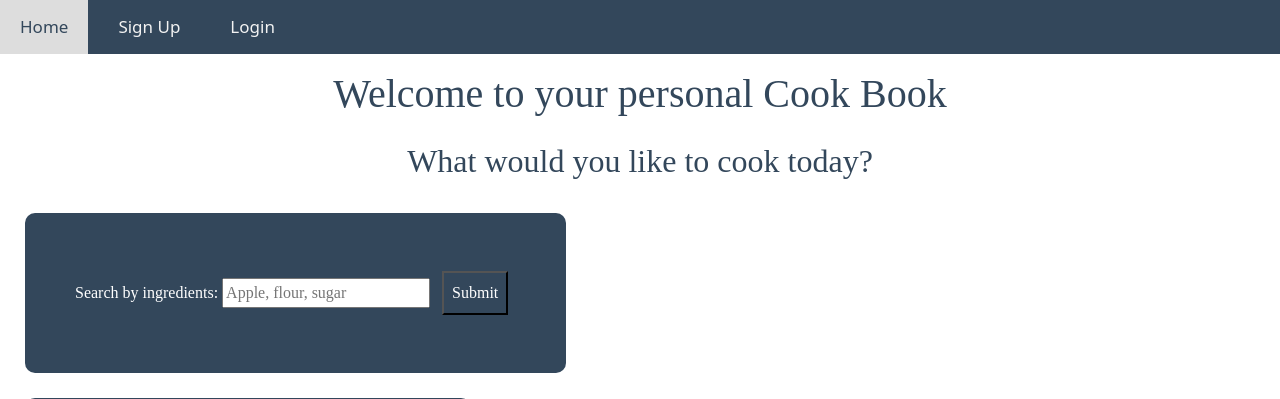
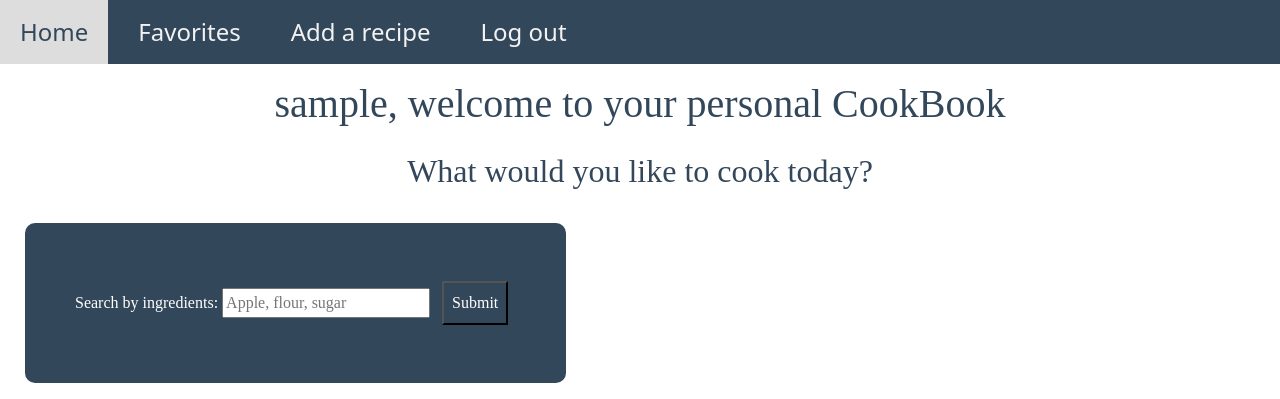
Before and after one commit to lsireneva/cookbook, a Flask app: page / in a window 1280 px wide. Shown: the top 399 px of the page. Run offline with Flask 2, Linux system fonts and the light colour scheme; the visitor is signed in with stand-in values (Sample User, id 1); data comes from the database, SQL or seed files in the repository.

Commit message:
Added login and logout for users

```diff
--- a/crud.py
+++ b/crud.py
@@ -19,6 +19,13 @@ def check_login (email, password):
 
     return user
 
+def get_user_fname(user_id):
+
+    user = model.User.query.filter(model.User.user_id==user_id).one()
+
+    return user.fname
+
+
 if __name__ == "__main__":
     from server import app
     model.connect_to_db(app)
--- a/server.py
+++ b/server.py
@@ -1,5 +1,5 @@
 
-from flask import Flask, render_template, request, flash, redirect, session
+from flask import Flask, render_template, request, flash, redirect, session, url_for
 import spoonacular as sp
 import os
 import json
@@ -21,8 +21,12 @@ model.connect_to_db(app)
 @app.route('/')
 def homepage():
     """Show homepage."""
-
-    return render_template('homepage.html')
+    if session.get('user_id') != None:
+        user_id = session['user_id']
+        fname = crud.get_user_fname(user_id)
+        return render_template('homepage.html', fname=fname)
+    else:
+        return render_template('homepage.html')
 
 @app.route('/signup')
 def signup():
@@ -42,9 +46,9 @@ def create_user():
     password = request.form.get('password')
 
     if crud.add_new_user(fname,lname,email,password):
-        print('New user account created', 'message')
+        flash('New user account created', 'message')
     else:
-        print('User creation failed', 'error')
+        flash('User creation failed', 'error')
     return redirect('/')
 
 
@@ -53,6 +57,15 @@ def login():
     """User login page"""
 
     return render_template('login.html')
+
+@app.route('/logout')
+def logout():
+    """User log out"""
+    if session.get("user_id"):
+        session.clear()
+        flash("User logged out.")
+
+    return redirect("/")
 
 @app.route('/check_login', methods=['POST'])
 def check_login():
@@ -68,7 +81,8 @@ def check_login():
 
     if user:
         session['user_id'] = user.user_id
-        return redirect('/')
+        flash('You were successfully logged in')
+        return redirect(url_for('.homepage', user_id = user.user_id))
     else:
         print('ERORR', 'User login failed')
         return redirect('/login')
--- a/static/cookbook.css
+++ b/static/css/cookbook.css
@@ -87,7 +87,7 @@ h2 {
   text-align: center;
   padding: 14px 20px;
   text-decoration: none;
-  font-size: 17px;
+  font-size: 24px;
 }
 
 .topnav a:hover {
--- a/templates/base.html
+++ b/templates/base.html
@@ -6,13 +6,25 @@
   <link href="https://cdn.jsdelivr.net/npm/bootstrap@5.0.1/dist/css/bootstrap.min.css" rel="stylesheet"
   integrity="sha384-+0n0xVW2eSR5OomGNYDnhzAbDsOXxcvSN1TPprVMTNDbiYZCxYbOOl7+AMvyTG2x" crossorigin="anonymous">
   <link href="https://fonts.googleapis.com/css?family=Lobster" rel="stylesheet" type="text/css">
-  <link rel="stylesheet" href="/static/cookbook.css">
+  <link rel="stylesheet" href="/static/css/cookbook.css">
 </head>
 <div class="topnav">
-  <a class="topnavtext" href="/">Home</a>
-  <a class="topnavtext" href="/signup">Sign Up</a>
-  <a class="topnavtext" href="/login">Login</a>
+  {% if session["user_id"] %}
+    <a class="topnavtext" href="/">Home</a>
+    <a class="topnavtext" href="/">Favorites</a>
+    <a class="topnavtext" href="/">Add a recipe</a>
+    <a class="topnavtext" href="/logout" style="visibility:visible;">Log out</a>
+  {% else %}
+    <a class="topnavtext" href="/">Home</a>
+    <a class="topnavtext" href="/signup">Sign Up</a>
+    <a class="topnavtext" href="/login" style="visibility:visible;">Login</a>
+  {% endif %}
 </div>
+{% for msg in get_flashed_messages() %}
+  <p class="flash-msg">
+    {{ msg }}
+  </p>
+  {% endfor %}
 <body>
   {% block body %}{% endblock %}
 </body>
--- /dev/null
+++ b/templates/favorites.html
@@ -0,0 +1 @@
+{% extends 'base.html' %}
--- a/templates/homepage.html
+++ b/templates/homepage.html
@@ -2,8 +2,11 @@
 
 {% block title %}Cook Book{% endblock %}
 {%block body%}
-
-    <h1>Welcome to your personal Cook Book</h1>
+    {% if fname%}
+      <h1>{{fname}}, welcome to your personal CookBook</h1>
+    {% else %}
+      <h1>Welcome to your personal CookBook</h1>
+    {% endif %}
     <h2>What would you like to cook today?</h2>
 
       <section id="search-by-ingredients-container">
--- a/templates/login.html
+++ b/templates/login.html
@@ -11,7 +11,7 @@
 
         <label for="password">Password:</label>
         <input id="password" type="password" name="password" placeholder="Enter password"><br><br>
-        <button type="submit" id="submit">Login</button>
+        <button type="click" id="login-button">Login</button>
     </form>
 </section>
 </center>
```
